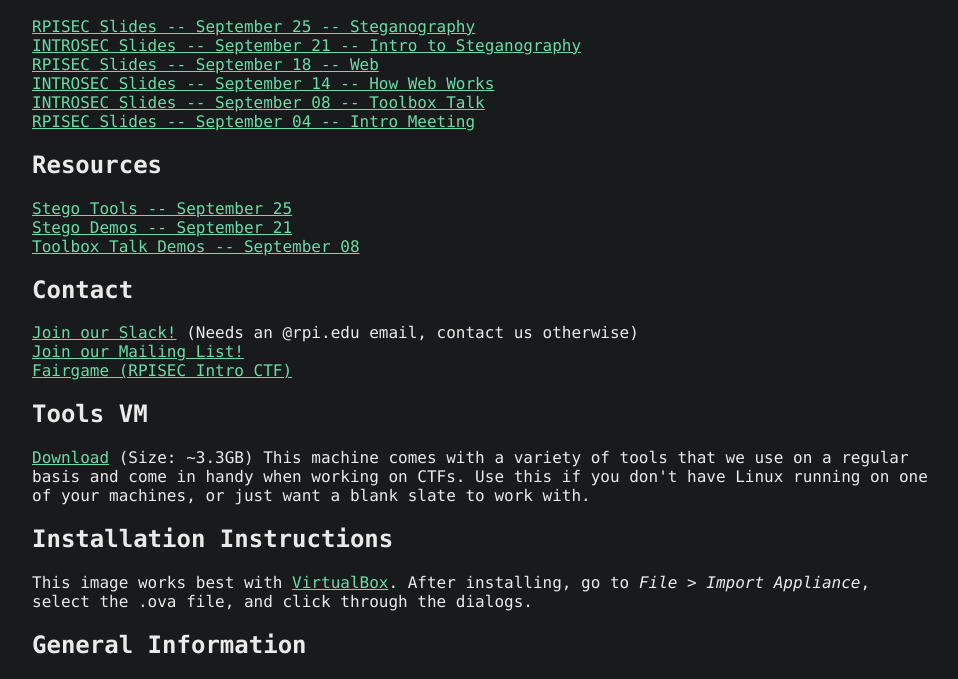
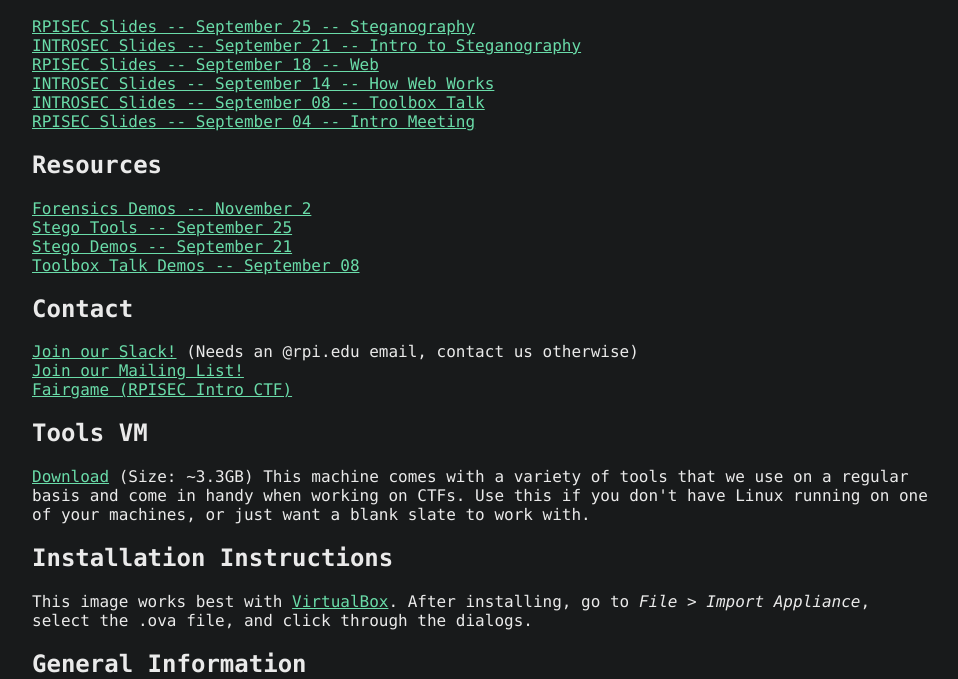
Before and after one commit to RPISEC/tools-website, a plain HTML site: page index.html in a window 1280 px wide. Shown: the part 112-791 px from the top of the page, without its empty margins (158-1116 px from the left). Drawn offline with Linux system fonts and the light colour scheme; a small style sheet from the web is missing.

Commit message:
Add forensics demo files

```diff
--- a/index.html
+++ b/index.html
@@ -64,6 +64,8 @@
 			</div>
 			<div>
 				<h2>Resources</h2>
+				<a href="forensics-demo.tar.gz">Forensics Demos -- November 2</a>
+				<br>
 				<a href="stego-tools.tar.gz">Stego Tools -- September 25</a>
 				<br>
 				<a href="stego-demo.tar.gz">Stego Demos -- September 21</a>
```
Also changed, not shown: 1 other file.
